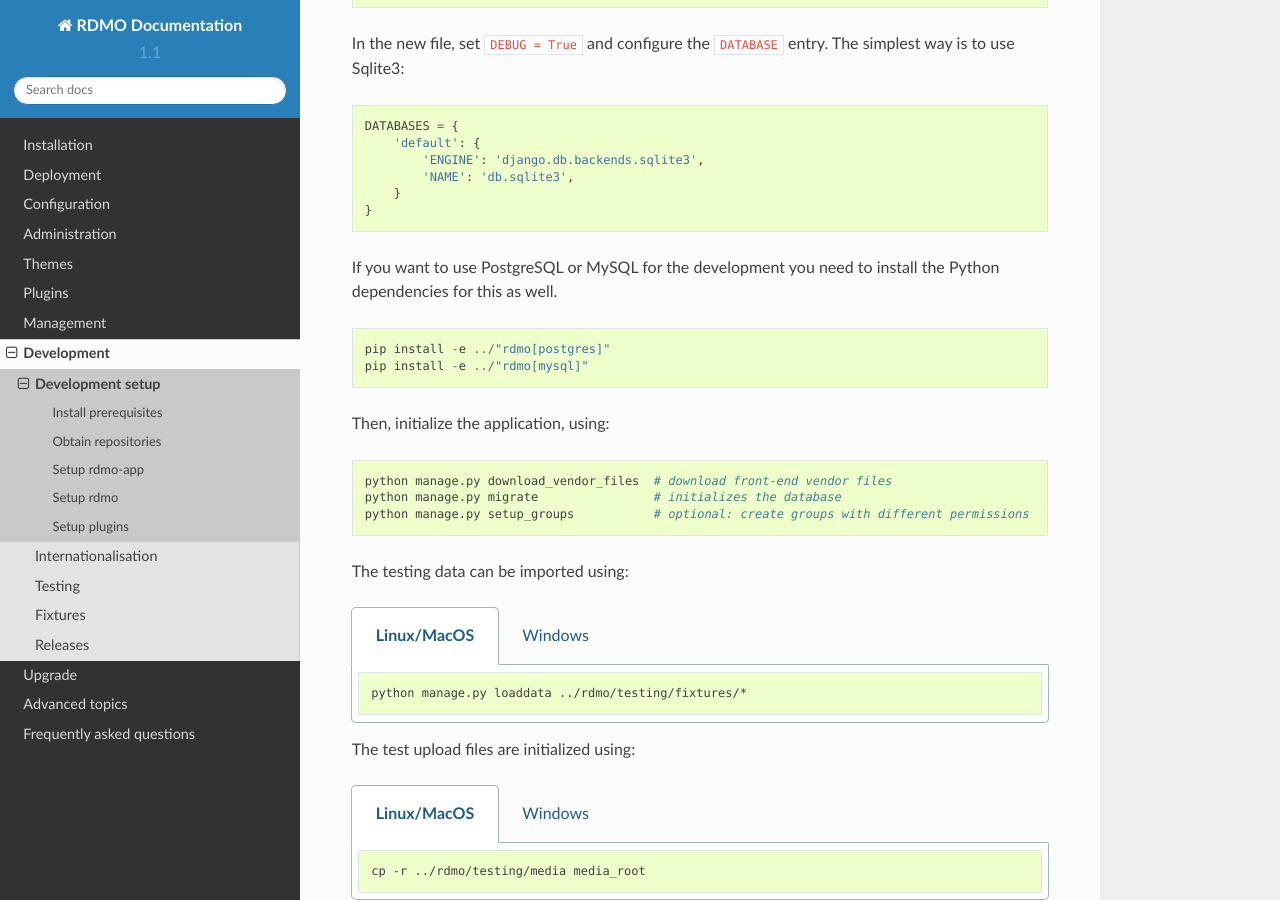
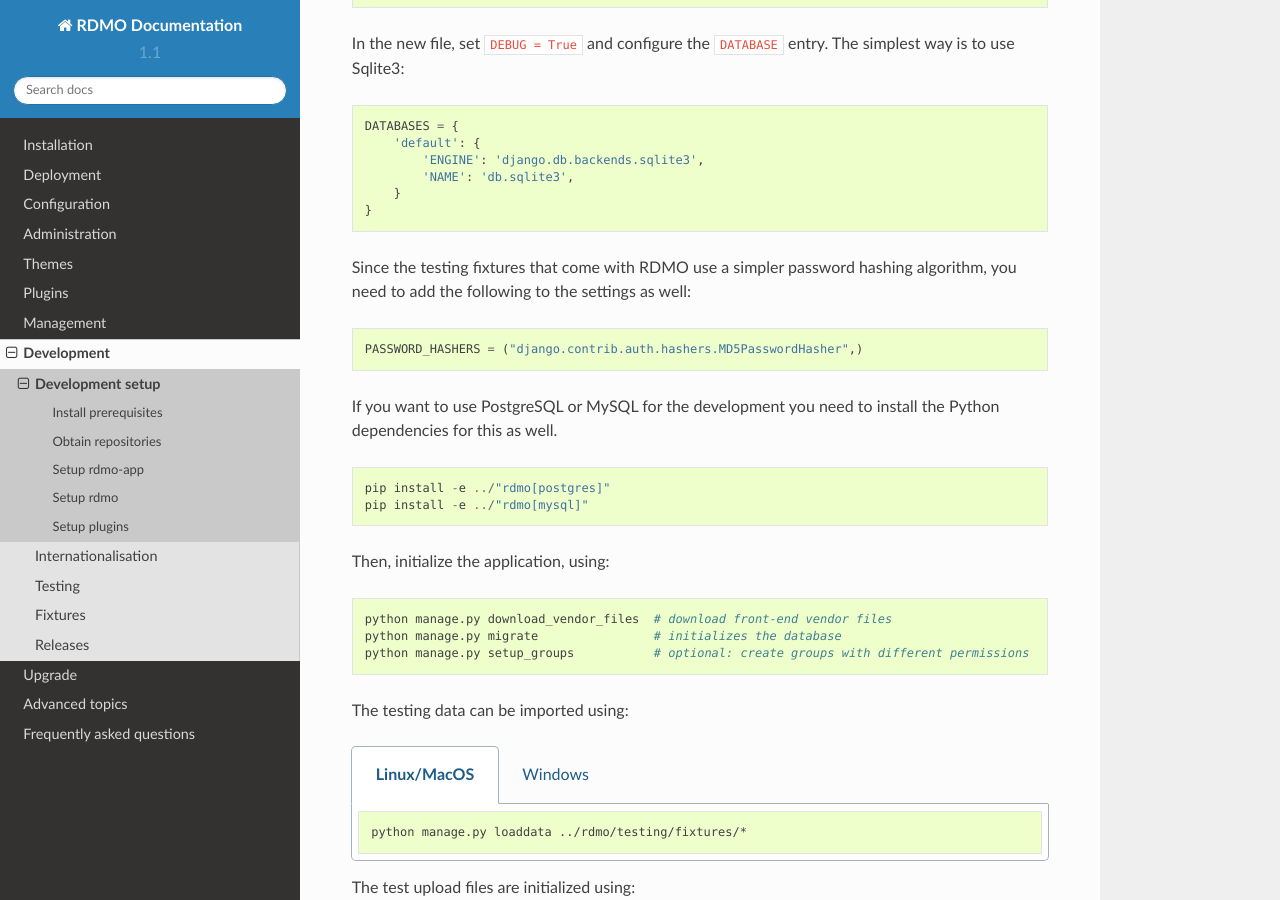
Before and after one commit to rdmorganiser/rdmo-docs, a Sphinx documentation site: the page built from docs/development/setup.md, in a window 1280 px wide and 900 px high, scrolled down 1721 px. Built offline with Sphinx 7.4.7 and the Read the Docs theme 2.0.0, drawn with Linux system fonts in a browser that asks for light colours.

Commit message:
Update development/setup.md

````diff
--- a/docs/development/setup.md
+++ b/docs/development/setup.md
@@ -91,6 +91,13 @@
         'NAME': 'db.sqlite3',
     }
 }
+```
+
+Since the testing fixtures that come with RDMO use a simpler password hashing algorithm, you need to add the following to
+the settings as well:
+
+```python
+PASSWORD_HASHERS = ("django.contrib.auth.hashers.MD5PasswordHasher",)
 ```
 
 If you want to use PostgreSQL or MySQL for the development you need to install the Python dependencies for this as well.
````
